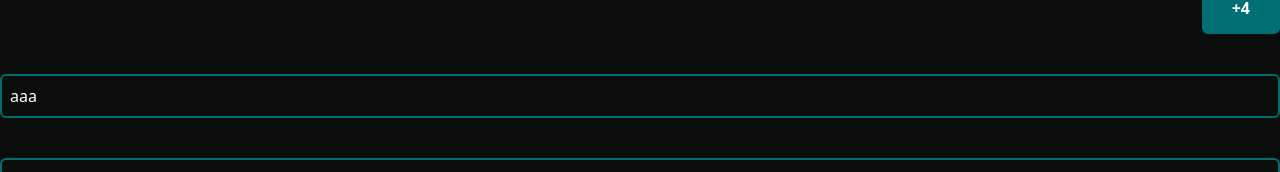
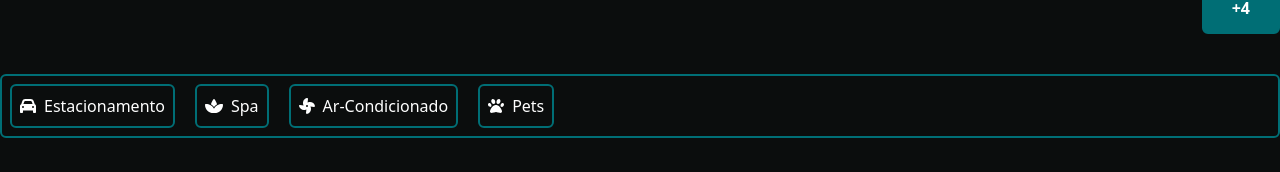
Before and after one commit to reisquaza/hospede, a React (Create React App) app: page /property in a window 1280 px wide. Shown: the part 470-642 px from the top of the page. Built offline with nearby package versions, Linux system fonts and the light colour scheme.

Commit message:
feat: PropertyDetail - tags

```diff
--- a/src/components/PropertyCard/PropertyCard.tsx
+++ b/src/components/PropertyCard/PropertyCard.tsx
@@ -3,37 +3,13 @@ import ButtonComponent from "../Button";
 import { iPorperty } from "../../interfaces/property.interface";
 import { useNavigate } from "react-router-dom";
 import PropertyGrade from "../PropertyGrade/PropertyGrade";
+import PropertyTag from "../PropertyTag/PropertyTag";
 
 interface iPropertyCardProps {
     property: iPorperty;
 }
 
 function PropertyCard({ property }: iPropertyCardProps) {
-    const getReviewsAmount = () => {
-        const propertyReviews = property.propertyReviews?.length;
-
-        if (propertyReviews === 1) {
-            return "1 Avaliação";
-        }
-
-        return propertyReviews + " Avaliações";
-    };
-
-    const getAveragePropertyGrade = () => {
-        const reviews = property.propertyReviews;
-
-        if (reviews.length === 0) {
-            return 0;
-        }
-
-        const sum = reviews.reduce((total, review) => {
-            return total + review.reviewGrade;
-        }, 0);
-
-        const average = sum / reviews.length;
-        return average;
-    };
-
     const findLowestPrice = () => {
         const rooms = property.propertyRooms;
 
@@ -67,7 +43,6 @@ function PropertyCard({ property }: iPropertyCardProps) {
                         {property.propertyAddress.addressStreet}
                     </p>
                 </div>
-                <div>tags</div>
                 <div>{property.propertyDescription}</div>
             </div>
 
--- a/src/components/PropertyTag/PropertyTag.tsx
+++ b/src/components/PropertyTag/PropertyTag.tsx
@@ -1,9 +1,31 @@
-import React from 'react'
+import { FontAwesomeIcon } from "@fortawesome/react-fontawesome";
+import React from "react";
 
-function PropertyTag() {
-  return (
-    <div>PropertyTag</div>
-  )
+interface iPropertyTag {
+    tagIcon:
+        | "person-swimming"
+        | "spa"
+        | "car"
+        | "wifi"
+        | "utensils"
+        | "mug-saucer"
+        | "fan"
+        | "dumbbell"
+        | "water"
+        | "martini-glass"
+        | "leaf"
+        | "jug-detergent"
+        | "paw";
+    tagName: string;
 }
 
-export default PropertyTag
+function PropertyTag({ tagIcon, tagName }: iPropertyTag) {
+    return (
+        <div className="flex items-center p-2 gap-2 border-2 border-brand1 rounded-md">
+            <FontAwesomeIcon icon={tagIcon} />
+            <p>{tagName}</p>
+        </div>
+    );
+}
+
+export default PropertyTag;
--- a/src/context/PropertyContext.tsx
+++ b/src/context/PropertyContext.tsx
@@ -45,7 +45,12 @@ function PropertyProvider({ children }: iPropertyProviderProps) {
                 roomPrice: 2555.75,
             },
         ],
-        propertyTags: [{ tagIcon: "aaa", tagName: "bbb" }],
+        propertyTags: [
+            { tagIcon: "car", tagName: "Estacionamento" },
+            { tagIcon: "spa", tagName: "Spa" },
+            { tagIcon: "fan", tagName: "Ar-Condicionado" },
+            { tagIcon: "paw", tagName: "Pets" },
+        ],
         propertyGallery: [
             {
                 galleryImage:
--- a/src/fontawesome.ts
+++ b/src/fontawesome.ts
@@ -1,4 +1,34 @@
 import { library } from "@fortawesome/fontawesome-svg-core";
-import { faArrowUp } from "@fortawesome/free-solid-svg-icons";
+import {
+    faArrowUp,
+    faPersonSwimming,
+    faSpa,
+    faCar,
+    faWifi,
+    faUtensils,
+    faMugSaucer,
+    faFan,
+    faDumbbell,
+    faWater,
+    faMartiniGlass,
+    faLeaf,
+    faJugDetergent,
+    faPaw,
+} from "@fortawesome/free-solid-svg-icons";
 
-library.add(faArrowUp);
+library.add(
+    faArrowUp,
+    faPersonSwimming,
+    faSpa,
+    faCar,
+    faWifi,
+    faUtensils,
+    faMugSaucer,
+    faFan,
+    faDumbbell,
+    faWater,
+    faMartiniGlass,
+    faLeaf,
+    faJugDetergent,
+    faPaw
+);
--- a/src/interfaces/property.interface.ts
+++ b/src/interfaces/property.interface.ts
@@ -18,7 +18,20 @@ export interface iPropertyRequest {
 }
 
 export interface iPorpertyTags {
-    tagIcon: string;
+    tagIcon:
+        | "person-swimming"
+        | "spa"
+        | "car"
+        | "wifi"
+        | "utensils"
+        | "mug-saucer"
+        | "fan"
+        | "dumbbell"
+        | "water"
+        | "martini-glass"
+        | "leaf"
+        | "jug-detergent"
+        | "paw";
     tagName: string;
 }
 
--- a/src/pages/PropertyDetail/index.tsx
+++ b/src/pages/PropertyDetail/index.tsx
@@ -4,13 +4,12 @@ import FooterComponent from "../../components/Footer";
 import { PropertyContext } from "../../context/PropertyContext";
 import ButtonComponent from "../../components/Button";
 import PropertyGrade from "../../components/PropertyGrade/PropertyGrade";
+import PropertyTag from "../../components/PropertyTag/PropertyTag";
 
 function PropertyDetail() {
     const { property } = React.useContext(PropertyContext);
 
     const gallerySize = property.propertyGallery.length;
-
-
 
     return (
         <div>
@@ -67,8 +66,10 @@ function PropertyDetail() {
                     )}
                 </div>
 
-                <div className="border-2 border-brand1 rounded-md my-10 p-2 flex justify-items-center">
-                    aaa
+                <div className="border-2 border-brand1 rounded-md my-10 p-2 flex justify-items-center gap-5">
+                    {property.propertyTags.map(({ tagIcon, tagName }) => (
+                        <PropertyTag tagIcon={tagIcon} tagName={tagName} />
+                    ))}
                 </div>
 
                 <div className="border-2 border-brand1 rounded-md my-10 p-3">
```
